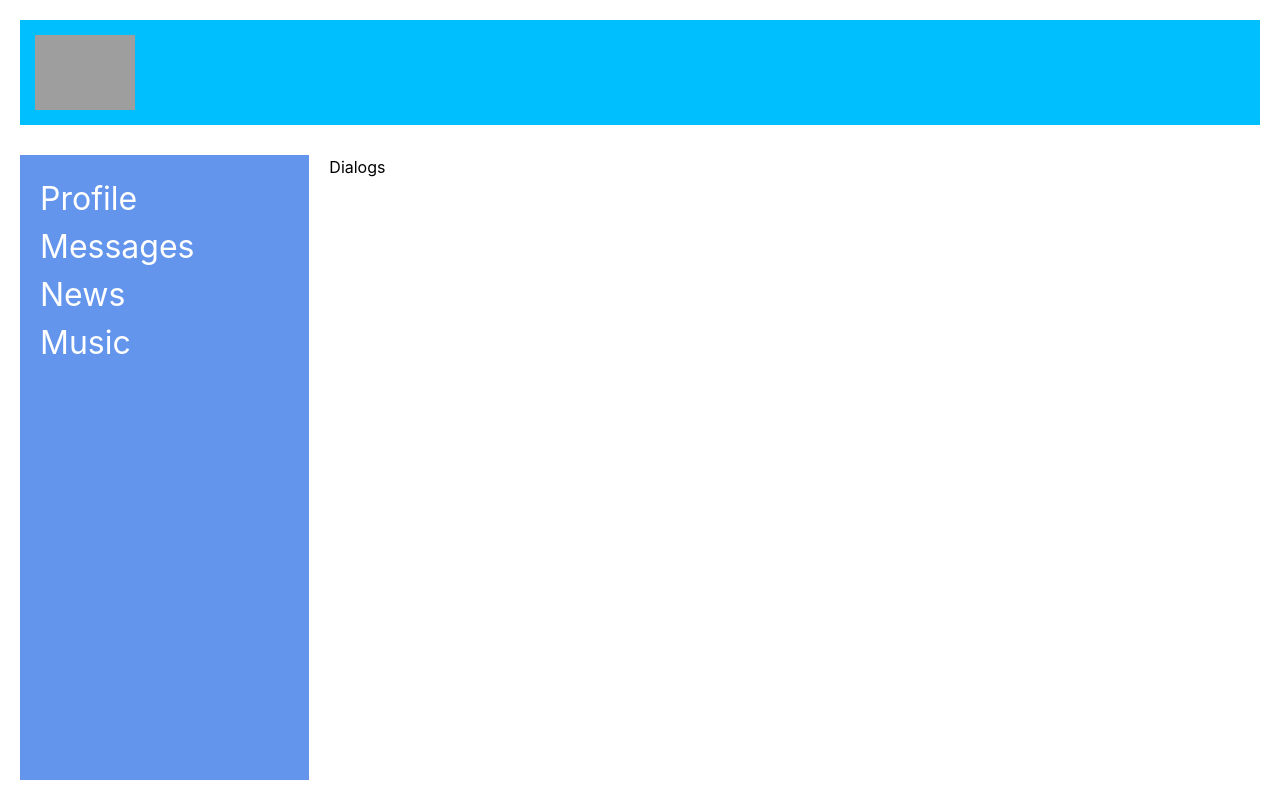
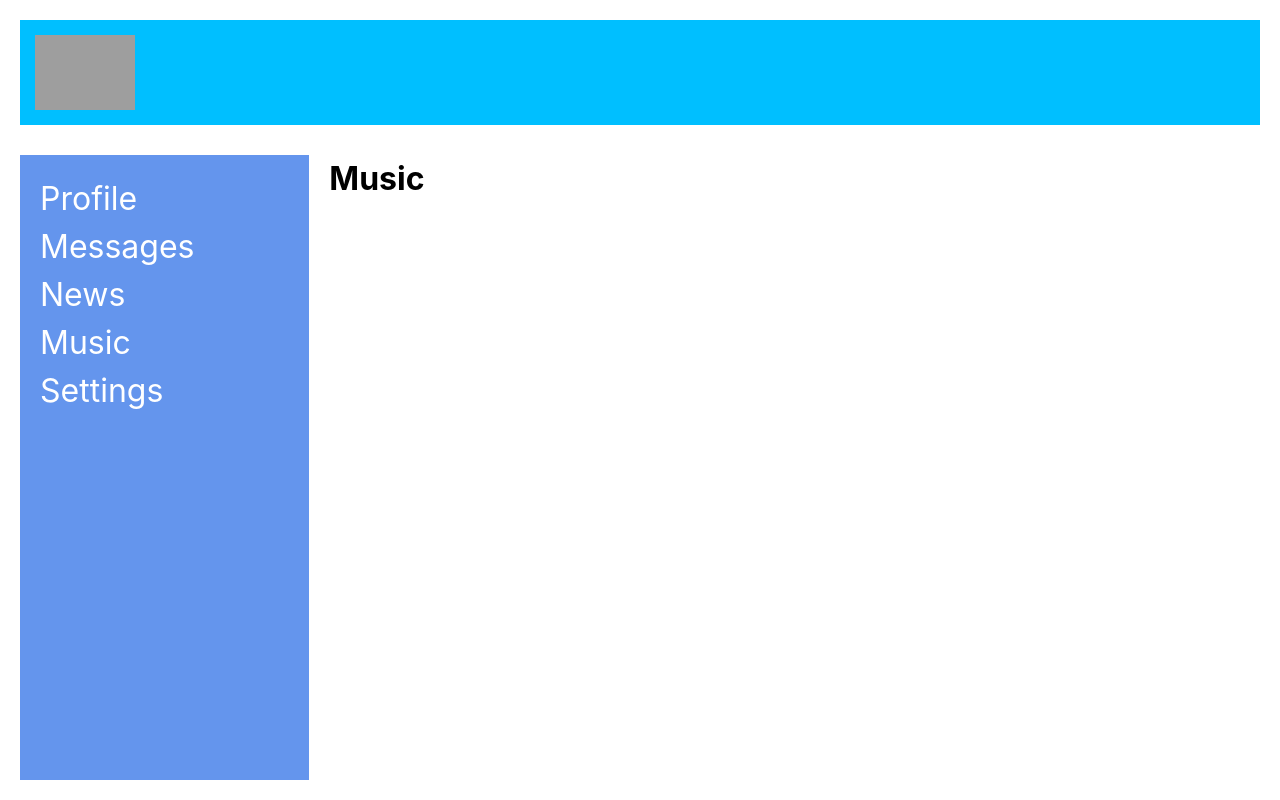
Before and after one commit to apalion1493/Social-network-react, a React (Create React App) app: page /music in a window 1280 px wide. Built offline with nearby package versions, Linux system fonts and the light colour scheme; grey boxes are pictures that could not be loaded.

Commit message:
add routing

```diff
--- a/package.json
+++ b/package.json
@@ -10,8 +10,10 @@
     "@types/node": "^12.0.0",
     "@types/react": "^17.0.0",
     "@types/react-dom": "^17.0.0",
+    "@types/react-router-dom": "^5.3.0",
     "react": "^17.0.2",
     "react-dom": "^17.0.2",
+    "react-router-dom": "^5.3.0",
     "react-scripts": "4.0.3",
     "typescript": "^4.1.2",
     "web-vitals": "^1.0.1"
--- a/src/App.tsx
+++ b/src/App.tsx
@@ -4,17 +4,26 @@
 import Header from "./components/Header/Header";
 import Profile from "./components/Profile/Profile";
 import {Dialogs} from "./components/Dialogs/Dialogs";
+import {BrowserRouter, Route} from "react-router-dom";
+import {News} from "./components/News/News";
+import {Music} from "./components/Music/Music";
+import {Settings} from "./components/Settings/Settings";
 
 function App() {
     return (
+        <BrowserRouter>
             <main className="App app-wrapper">
                 <Header/>
                 <Navbar/>
                 <div className='app-wrapper-content'>
-                <Dialogs/>
-                {/*<Profile/>*/}
+                    <Route path="/dialogs" component={Dialogs} />
+                    <Route path="/profile" component={Profile} />
+                    <Route path="/news" component={News} />
+                    <Route path="/music" component={Music} />
+                    <Route path="/settings" component={Settings} />
                 </div>
             </main>
+        </BrowserRouter>
     );
 }
 
--- /dev/null
+++ b/src/components/Music/Music.tsx
@@ -0,0 +1,7 @@
+export const Music = () => {
+    return (
+        <div>
+            <h1>Music</h1>
+        </div>
+    )
+}
--- a/src/components/Navbar/Navbar.tsx
+++ b/src/components/Navbar/Navbar.tsx
@@ -6,16 +6,19 @@
             <nav className={s.sidebar__nav}>
                 <ul className={s.sidebar__ul}>
                     <li className={s.sidebar__navLink}>
-                        <a href="#">Profile</a>
+                        <a href="/profile">Profile</a>
                     </li>
                     <li className={s.sidebar__navLink}>
-                        <a href="#">Messages</a>
+                        <a href="/dialogs">Messages</a>
                     </li>
                     <li className={s.sidebar__navLink}>
-                        <a href="#">News</a>
+                        <a href="/news">News</a>
                     </li>
                     <li className={s.sidebar__navLink}>
-                        <a href="#">Music</a>
+                        <a href="/music">Music</a>
+                    </li>
+                    <li className={s.sidebar__navLink}>
+                        <a href="/settings">Settings</a>
                     </li>
                 </ul>
             </nav>
--- /dev/null
+++ b/src/components/News/News.tsx
@@ -0,0 +1,7 @@
+export const News = () => {
+    return (
+        <div>
+            <h1>News</h1>
+        </div>
+    )
+}
--- /dev/null
+++ b/src/components/Settings/Settings.tsx
@@ -0,0 +1,7 @@
+export const Settings = () => {
+    return (
+        <div>
+            <h1>Settings</h1>
+        </div>
+    )
+}
```
Also changed, not shown: 1 other file (tests, documents, lock files or other folders). Lines whose indentation alone changed are shown as unchanged.
